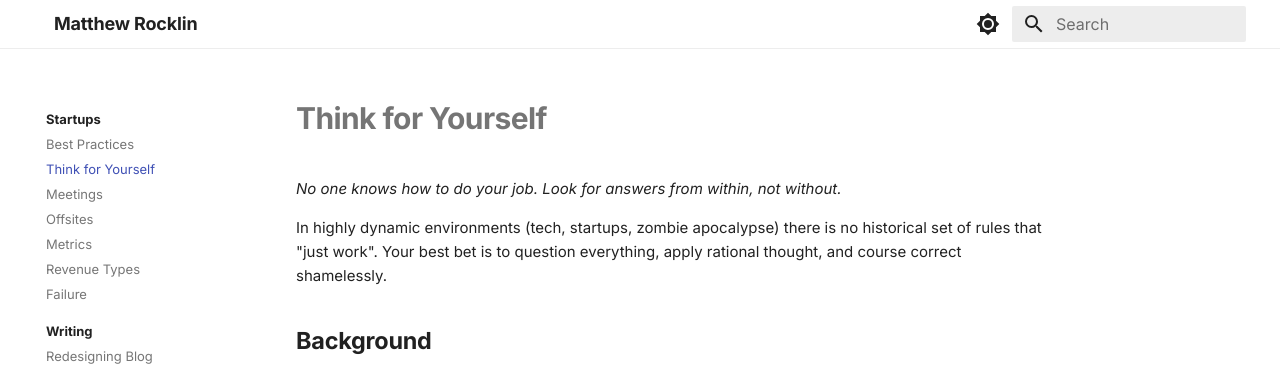
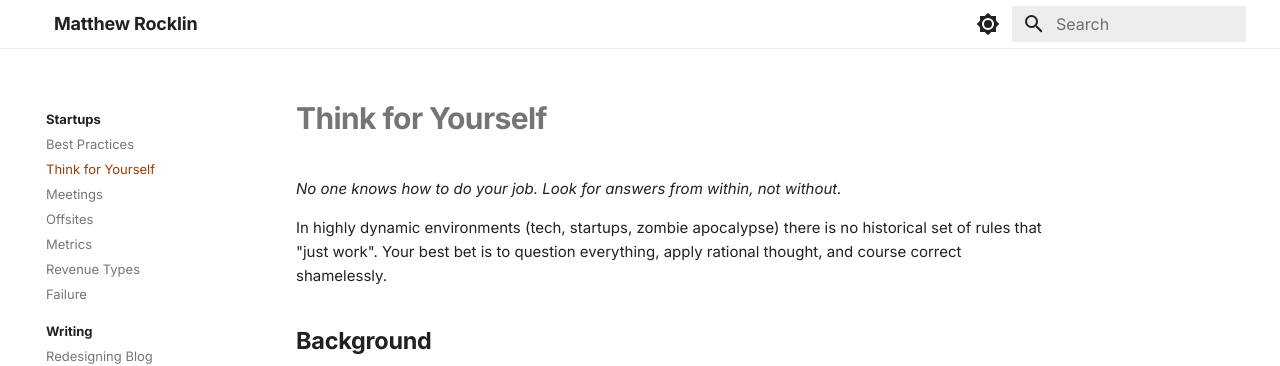
Before and after one commit to mrocklin/mrocklin.github.io, an MkDocs documentation site: the page built from docs/think.md, in a window 1280 px wide. Shown: the top 366 px of the page. Built offline with MkDocs 1.6.1 and Material for MkDocs 9.7.7, drawn with Linux system fonts in a browser that asks for light colours; comment, search, counter and statistics services are not loaded.

Commit message:
Add amber accent color for links
- Muted amber (#92400e) for default, brighter (#b45309) on hover
- Lighter variants for dark mode (#d97706 / #fbbf24)
- Active sidebar item uses accent color

🤖 Generated with [Claude Code](https://claude.com/claude-code)

Co-Authored-By: Claude <noreply@anthropic.com>

```diff
--- a/docs/stylesheets/custom.css
+++ b/docs/stylesheets/custom.css
@@ -1,3 +1,9 @@
+/* Accent color - amber */
+:root {
+  --accent: #92400e;
+  --accent-hover: #b45309;
+}
+
 /* Body text */
 .md-typeset {
   font-size: 15px;
@@ -30,15 +36,16 @@
   letter-spacing: -0.01em;
 }
 
-/* Links - subtle, underline on hover */
+/* Links - accent color, brighter on hover */
 .md-typeset a {
-  color: var(--md-default-fg-color);
+  color: var(--accent);
   text-decoration: none;
-  border-bottom: 1px solid var(--md-default-fg-color--light);
+  border-bottom: 1px solid transparent;
 }
 
 .md-typeset a:hover {
-  border-bottom-color: var(--md-default-fg-color);
+  color: var(--accent-hover);
+  border-bottom-color: var(--accent-hover);
 }
 
 /* Don't underline nav links */
@@ -76,7 +83,7 @@
   font-weight: 400;
 }
 
-/* Section headers - bold with spacing */
+/* Section headers - bold, primary color */
 .md-nav__item--nested > .md-nav__link,
 .md-nav__item--section > .md-nav__link {
   font-weight: 700;
@@ -101,6 +108,7 @@
 
 .md-nav__link--active {
   font-weight: 500;
+  color: var(--accent) !important;
 }
 
 /* Hide toggle arrows - sections always expanded */
@@ -108,10 +116,12 @@
   display: none;
 }
 
-/* Dark mode - pure black background */
+/* Dark mode - pure black background, lighter accent */
 [data-md-color-scheme="slate"] {
   --md-default-bg-color: #000;
   --md-default-bg-color--light: #0a0a0a;
+  --accent: #d97706;
+  --accent-hover: #fbbf24;
 }
 
 /* Mute the theme toggle icon */
```
